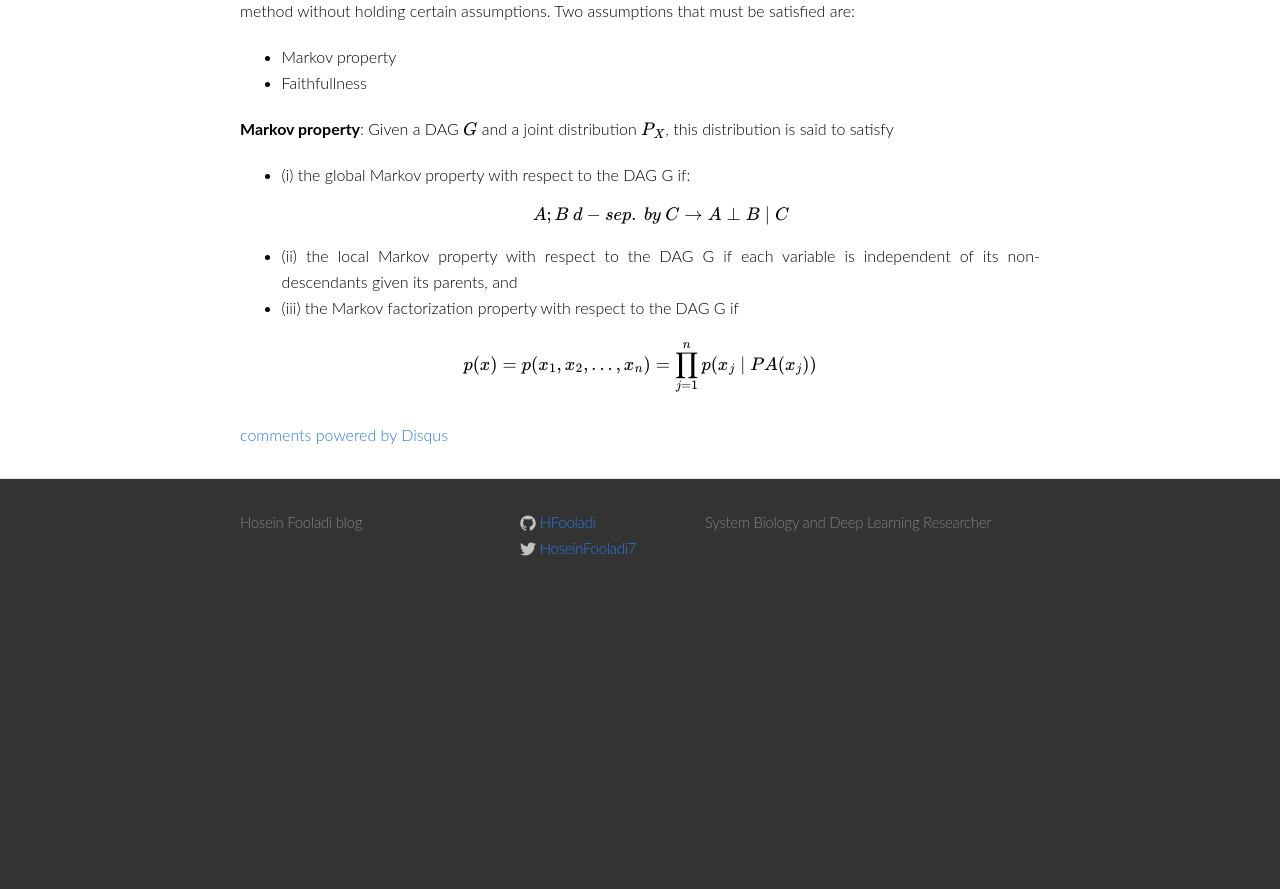
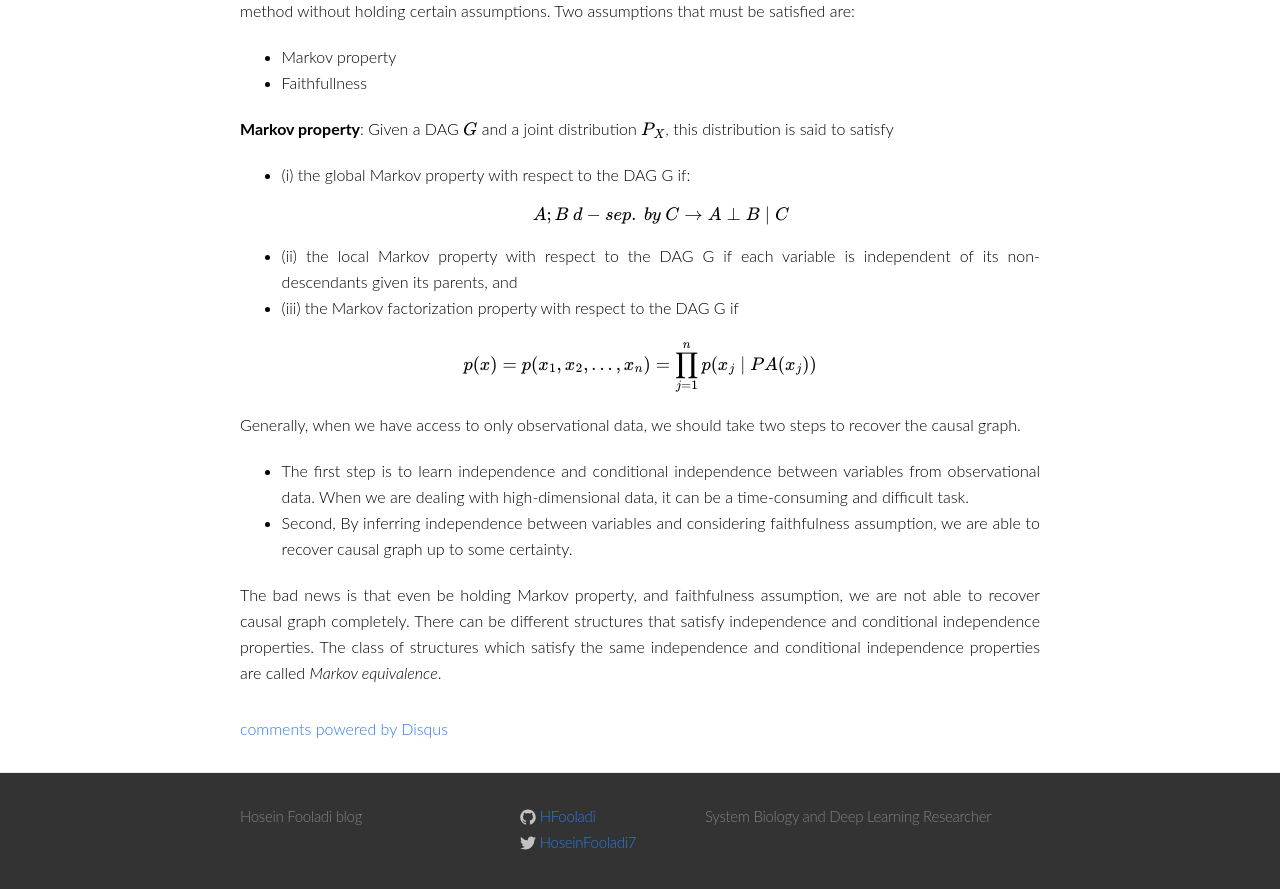
Before and after one commit to HFooladi/HFooladi.github.io, a Jekyll site: the page built from _posts/2019-04-01-Causal Inference and learning.md, in a window 1280 px wide and 900 px high, scrolled down 2535 px. Shown: the top 889 px of the window. Built offline with Jekyll 4.4.1, drawn with Linux system fonts in a browser that asks for light colours; formulas are drawn with MathJax 3; comment, search, counter and statistics services are not loaded; before the commit the page ends 3141 px from its top, so only the background shows below that.

Commit message:
Update 2019-04-01-Causal Inference and learning.md

```diff
--- a/_posts/2019-04-01-Causal Inference and learning.md
+++ b/_posts/2019-04-01-Causal Inference and learning.md
@@ -76,3 +76,11 @@ its parents, and
 - (iii) the Markov factorization property with respect to the DAG G if
 
 $$ p(x) = p(x_1, x_2, ..., x_n) = \prod_{j=1}^{n} {p(x_j\mid PA(x_j))} $$
+
+Generally, when we have access to only observational data, we should take two steps to recover the causal graph.
+
+- The first step is to learn independence and conditional independence between variables from observational data. When we are dealing with high-dimensional data, it can be a time-consuming and difficult task.
+
+- Second, By inferring independence between variables and considering faithfulness assumption, we are able to recover causal graph up to some certainty.
+
+The bad news is that even be holding Markov property, and faithfulness assumption, we are not able to recover causal graph completely. There can be different structures that satisfy independence and conditional independence properties. The class of structures which satisfy the same independence and conditional independence properties are called *Markov equivalence*.
```
